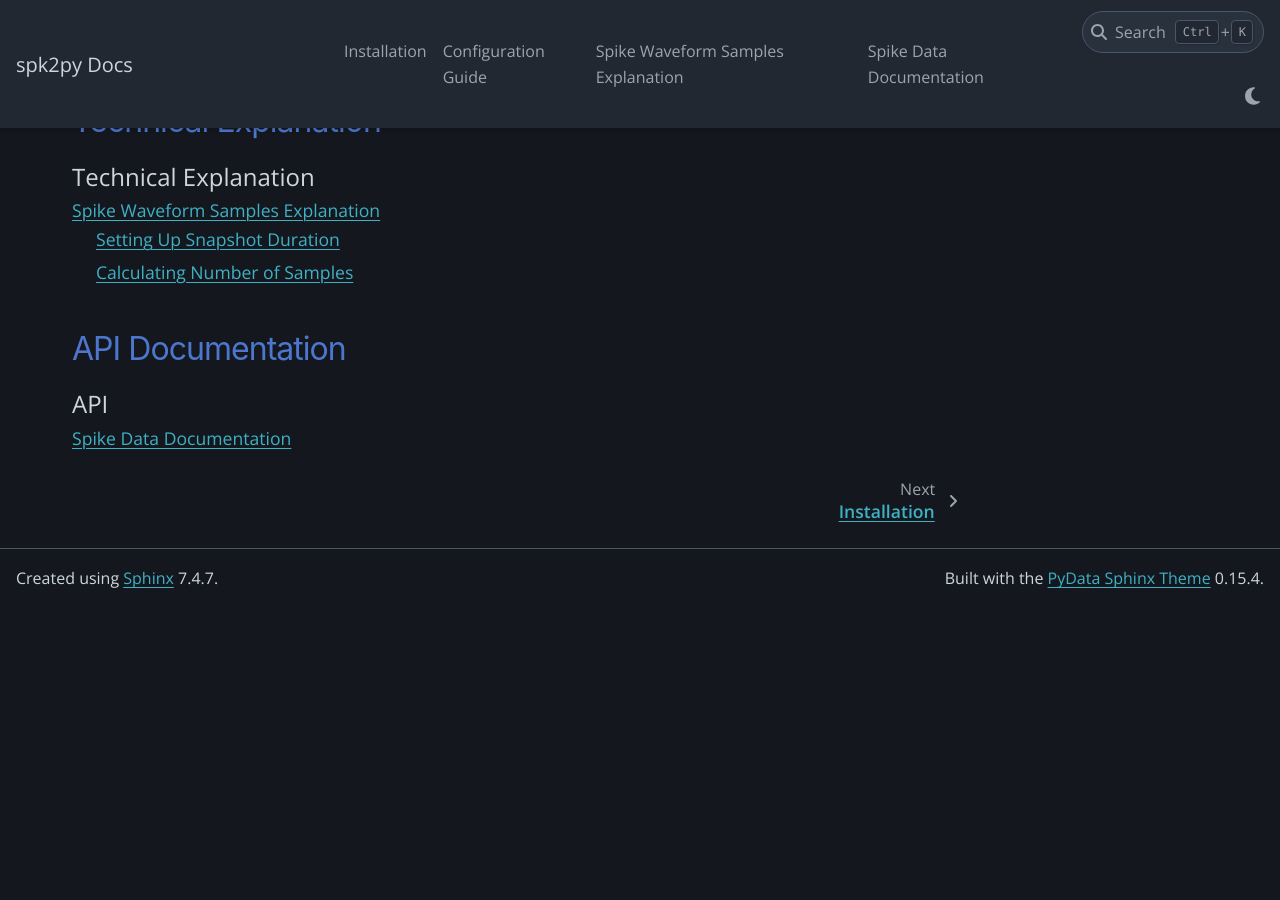
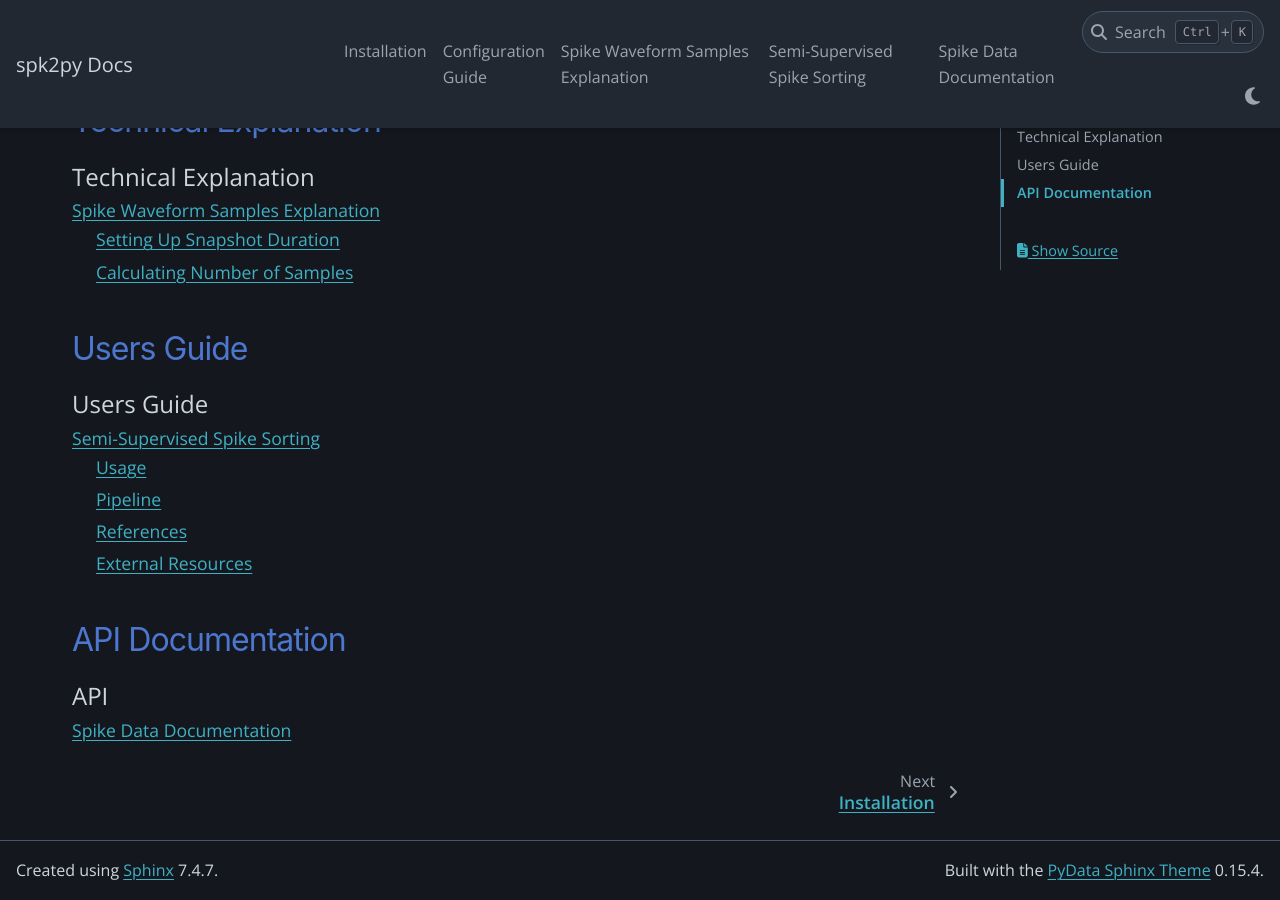
Before and after one commit to FlynnOConnell/clustersort, a Sphinx documentation site: the page built from doc/source/index.rst, in a window 1280 px wide and 900 px high, scrolled down 881 px. Built offline with Sphinx 7.4.7 and the PyData theme 0.15.4, drawn with Linux system fonts in a browser that asks for light colours; before the commit the page ends 1489 px from its top, so only the background shows below that; part of the change alters nothing that is shown.

Commit message:
footnotes and autosort docs

```diff
--- /dev/null
+++ b/doc/source/guide/autosort.rst
@@ -0,0 +1,69 @@
+=============================
+Semi-Supervised Spike Sorting
+=============================
+
+This Python repository is adapted from the methods and code described in Mukherjee, Wachutka, & Katz (2017) [1]_.
+A large percentage of the clustering parameters were made in reference to Reddish (2005) [2]_.
+
+.. note::
+
+   This program is designed for sorting spikes from electrophysiological recordings into single, isolated units. The primary input is a .h5 file containing the continuous signal or thresholded waveforms.
+
+**Compatibility and Licensing**
+
+This software is compatible with Windows, macOS, and Linux, and is well-suited for containerization and high-performance computing clusters. It is distributed under the GNU General Public License v3.0 (GPLv3). For more information, consult the LICENSE file in this repository.
+
+Usage
+=====
+
+Analysis
+--------
+
+The primary folder used for analysis is the 'superplots' folder. The 'Plots' folder contains individual plots, but in 'superplots', they are compiled for user convenience.
+
+.. note::
+
+   Important files include `.info`, which contains information about the sort run, and `clustering_results_compiled_isoi.xlsx`, which contains details about each cluster.
+
+.. ref::
+
+   The criteria for considering a unit isolated are:
+
+   #. 1 ms ISIs must be <= 0.5%
+   #. The waveform must be cellular
+   #. The unit must be sufficiently separated based on Mahalanobis distribution
+   #. L-Ratio must be <= 0.1, as described in Schmitzer-Torbert et al. (2005) [2]_.
+
+.. note::
+
+   For structuring the plot paths and further details on L-Ratio, refer to the Autosort configuration file.
+
+Post-Processing
+---------------
+
+The post-processing is carried out via a GUI.
+
+.. note::
+
+   This step requires both the .h5 files and the output folders from the Processing step.
+
+Pipeline
+========
+
+The pipeline functions as follows:
+
+1. **Pre-Processing**: Data is extracted from Spike2 files and packaged into .h5 files.
+2. **Processing**: Multiple steps are performed, as detailed in Mukherjee et al. (2017) [1]_.
+3. **Post-Processing**: The data is packaged into .json files.
+
+References
+==========
+
+.. [1] Mukherjee, Narendra & Wachutka, Joseph & Katz, Donald. (2017). Python meets systems neuroscience: affordable, scalable and open-source electrophysiology in awake, behaving rodents. 98-105.
+
+.. [2] Schmitzer-Torbert N, Jackson J, Henze D, Harris K, Redish AD. Quantitative measures of cluster quality for use in extracellular recordings. Neuroscience. 2005;131:1–11.
+
+External Resources
+==================
+
+For interacting with Spike2 data, the SonPy library is used and available via `pypi.org <https://pypi.org/project/sonpy/>`_.
--- a/doc/source/index.rst
+++ b/doc/source/index.rst
@@ -42,6 +42,15 @@ Technical Explanation
 
    spike_waveform_samples_explanation
 
+Users Guide
+===========
+
+.. toctree::
+   :maxdepth: 2
+   :caption: Users Guide
+   :name: guide
+
+   guide/autosort
 
 API Documentation
 =================
```
